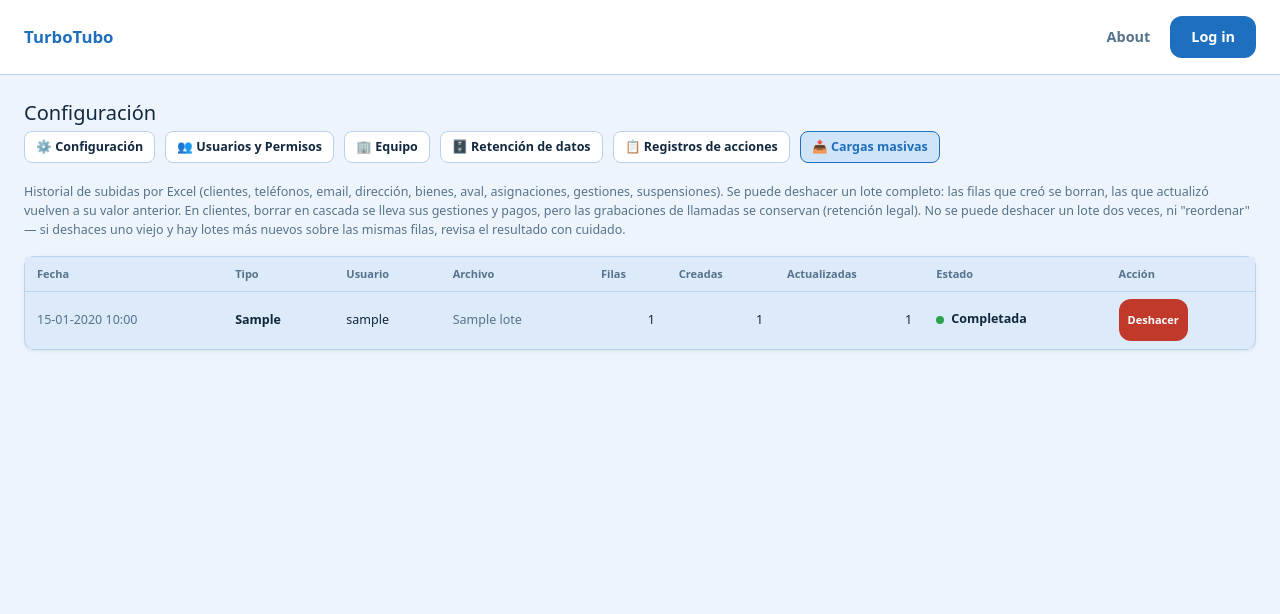
After one commit to Ounounous/TurboTuboAzure, a Django app: template configuracion/templates/configuracion/cargas_masivas.html in a window 1280 px wide. The commit adds this page. Shown: the top 614 px of the page. Run offline with Django 5.2, Linux system fonts and the light colour scheme; the template is opened without the code that fills it: most values are stand-ins (such as "Sample title", 1, 10 or a date in 2020).

Commit message:
carga masiva: pantalla Configuracion -> Cargas masivas (listar + deshacer)
Solo admin/owner (deshacer es una operacion delicada: borra filas y
revierte campos). Lista los ultimos 100 lotes con tipo, usuario,
archivo, cuantas filas creo/actualizo, y un boton "Deshacer" -- se
oculta si el lote ya fue deshecho (no se puede deshacer dos veces).

Probado: 403 para supervisor (GET y POST); la lista muestra los lotes
deshechos con fecha y quien los deshizo.

```diff
--- a/configuracion/templates/configuracion/_subnav.html
+++ b/configuracion/templates/configuracion/_subnav.html
@@ -5,4 +5,5 @@
   <a href="{% url 'configuracion:equipo' %}" class="chip {% if active == 'equipo' %}active{% endif %}">🏢 Equipo</a>
   <a href="{% url 'configuracion:retencion' %}" class="chip {% if active == 'retencion' %}active{% endif %}">🗄️ Retención de datos</a>
   <a href="{% url 'configuracion:registros' %}" class="chip {% if active == 'registros' %}active{% endif %}">📋 Registros de acciones</a>
+  <a href="{% url 'configuracion:cargas_masivas' %}" class="chip {% if active == 'cargas_masivas' %}active{% endif %}">📤 Cargas masivas</a>
 </div>
--- /dev/null
+++ b/configuracion/templates/configuracion/cargas_masivas.html
@@ -0,0 +1,65 @@
+{% extends 'core/base.html' %}
+
+{% block title %}Cargas masivas{% endblock %}
+
+{% block content %}
+<div class="py-6 px-6">
+  <h1 class="text-xl mb-1">Configuración</h1>
+  {% include 'configuracion/_subnav.html' with active='cargas_masivas' %}
+
+  <p class="muted mb-4" style="font-size:12.5px;">
+    Historial de subidas por Excel (clientes, teléfonos, email, dirección, bienes, aval, asignaciones,
+    gestiones, suspensiones). Se puede deshacer un lote completo: las filas que creó se borran, las
+    que actualizó vuelven a su valor anterior. En clientes, borrar en cascada se lleva sus gestiones
+    y pagos, pero las grabaciones de llamadas se conservan (retención legal). No se puede deshacer un
+    lote dos veces, ni "reordenar" — si deshaces uno viejo y hay lotes más nuevos sobre las mismas
+    filas, revisa el resultado con cuidado.
+  </p>
+
+  <div class="card" style="border:1px solid var(--border); border-radius:10px;">
+    <div class="overflow-x-auto">
+      <table class="table-dense">
+        <thead>
+          <tr>
+            <th>Fecha</th><th>Tipo</th><th>Usuario</th><th>Archivo</th>
+            <th>Filas</th><th>Creadas</th><th>Actualizadas</th><th>Estado</th><th>Acción</th>
+          </tr>
+        </thead>
+        <tbody>
+          {% for lote in lotes %}
+            <tr>
+              <td style="font-variant-numeric:tabular-nums; color:var(--text-muted)">{{ lote.created_at|date:"d-m-Y H:i" }}</td>
+              <td style="font-weight:600">{{ lote.get_tipo_display }}</td>
+              <td>{{ lote.usuario.username|default:"—" }}</td>
+              <td class="muted" style="max-width:220px; overflow:hidden; text-overflow:ellipsis; white-space:nowrap;" title="{{ lote.archivo_nombre }}">{{ lote.archivo_nombre|default:"—" }}</td>
+              <td class="num">{{ lote.total_filas }}</td>
+              <td class="num">{{ lote.n_creados }}</td>
+              <td class="num">{{ lote.n_actualizados }}</td>
+              <td>
+                {% if lote.estado == 'deshecha' %}
+                  <span class="muted">Deshecha{% if lote.deshecha_at %} · {{ lote.deshecha_at|date:"d-m-Y H:i" }}{% endif %}{% if lote.deshecha_por %} · {{ lote.deshecha_por.username }}{% endif %}</span>
+                {% else %}
+                  <span class="dot-st"><span class="d st-green"></span>Completada</span>
+                {% endif %}
+              </td>
+              <td>
+                {% if lote.estado != 'deshecha' %}
+                  <form method="post" style="margin:0;" onsubmit="return confirm('¿Deshacer esta carga? Se borrarán {{ lote.n_creados }} fila(s) nueva(s) y se restaurarán {{ lote.n_actualizados }} fila(s) actualizada(s). No se puede deshacer dos veces.');">
+                    {% csrf_token %}
+                    <input type="hidden" name="lote_id" value="{{ lote.pk }}">
+                    <button type="submit" class="btn btn-danger" style="font-size:11px; padding:3px 8px;">Deshacer</button>
+                  </form>
+                {% else %}
+                  <span class="muted">—</span>
+                {% endif %}
+              </td>
+            </tr>
+          {% empty %}
+            <tr><td colspan="9" class="muted" style="text-align:center; padding:16px;">Todavía no hay cargas masivas registradas.</td></tr>
+          {% endfor %}
+        </tbody>
+      </table>
+    </div>
+  </div>
+</div>
+{% endblock %}
--- a/configuracion/urls.py
+++ b/configuracion/urls.py
@@ -10,4 +10,5 @@ urlpatterns = [
     path('equipo/', views.EquipoView.as_view(), name='equipo'),
     path('retencion/', views.RetencionDatosView.as_view(), name='retencion'),
     path('registros/', views.RegistrosAccionesView.as_view(), name='registros'),
+    path('cargas-masivas/', views.CargasMasivasView.as_view(), name='cargas_masivas'),
 ]
```
Also changed, not shown: configuracion/views.py (+35 -0 lines).
